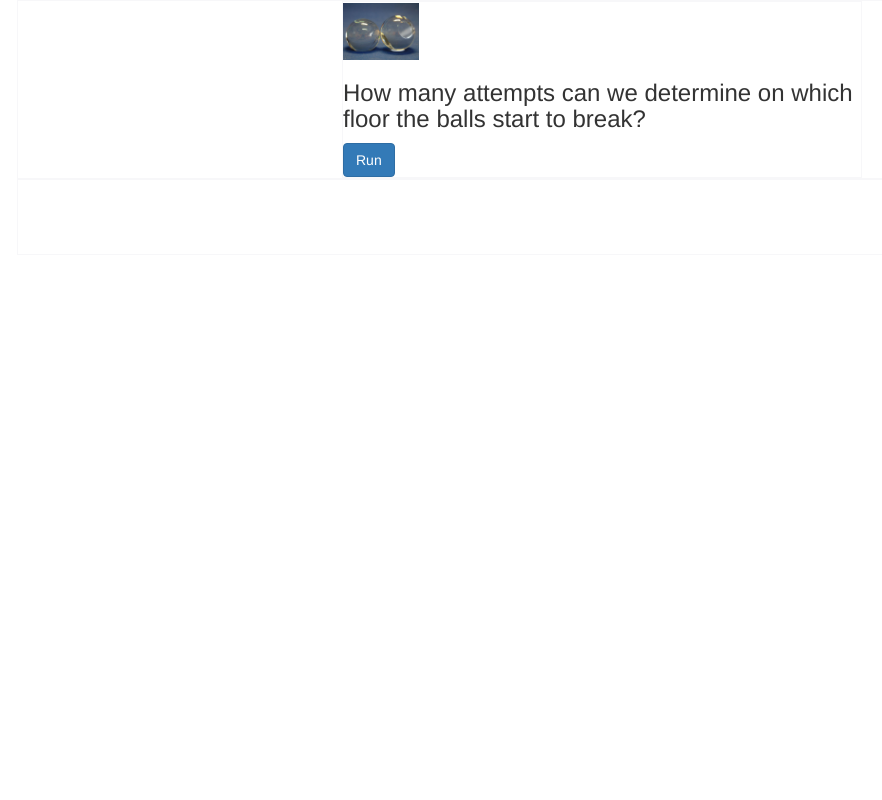
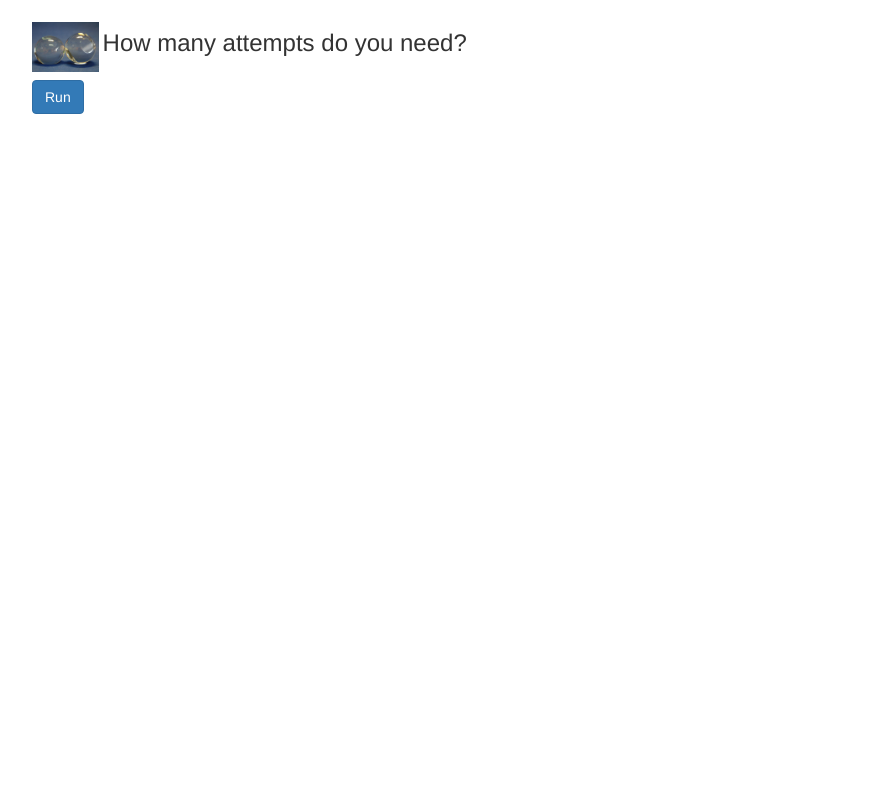
Before and after one commit to IvanKhud/FirstJSApp, a PHP site: page /index.html in a window 1280 px wide. Shown: the whole page, without its empty margins (38-920 px from the left). Run offline with PHP 8.4, Linux system fonts and the light colour scheme; some libraries are stand-ins or nearby versions.

Commit message:
#9 added page header

```diff
--- a/css/style.css
+++ b/css/style.css
@@ -1,12 +1,33 @@
+* {
+  padding: 0;
+  margin: 0;
+}
+
 .logo {
   position: relative;
-  height: 57px;
-  margin-top: 1px;
+  height: 50px;
 }
 
-.headerContainer, .generalContainer, .pages {
+.container{
   position: relative;
-  margin: auto;
-  width: 520px;
-  border: 1px solid #f7f7f9;
+  margin-top: 10px;
+  margin-top: 10px;
 }
+
+.headerContainer {
+  height: 60px;
+}
+
+.h3 {
+  position: relative;
+  margin-top: 10px;
+}
+
+.head {
+  display: inline-block;
+}
+
+#run {
+  margin-top: 10px;
+  margin-left: 20%;
+}
--- a/index.html
+++ b/index.html
@@ -11,14 +11,17 @@
 
 <body>
 
-  <div class="container generalContainer">
-    <div class="headerContainer">
+  <div class="container headerContainer">
+    <div class="head">
       <img class="logo" src="img/balls.jpg" alt="balls">
-      <h3>How many attempts can we determine on which floor the balls start to break?</h3>
-      <button type="button" class="btn btn-primary btn-md" onclick="main()">Run</button>
+    </div>
+    <div class="head">
+      <h3>How many attempts do you need?</h3>
     </div>
   </div>
-
+  <div class="container">
+  <button type="button" class="btn btn-primary btn-md" onclick="main()">Run</button>
+  </div>
   <div class="container generalContainer">
     <div id="output"></div>
     <ul id = "pages" class="pagination">
```
